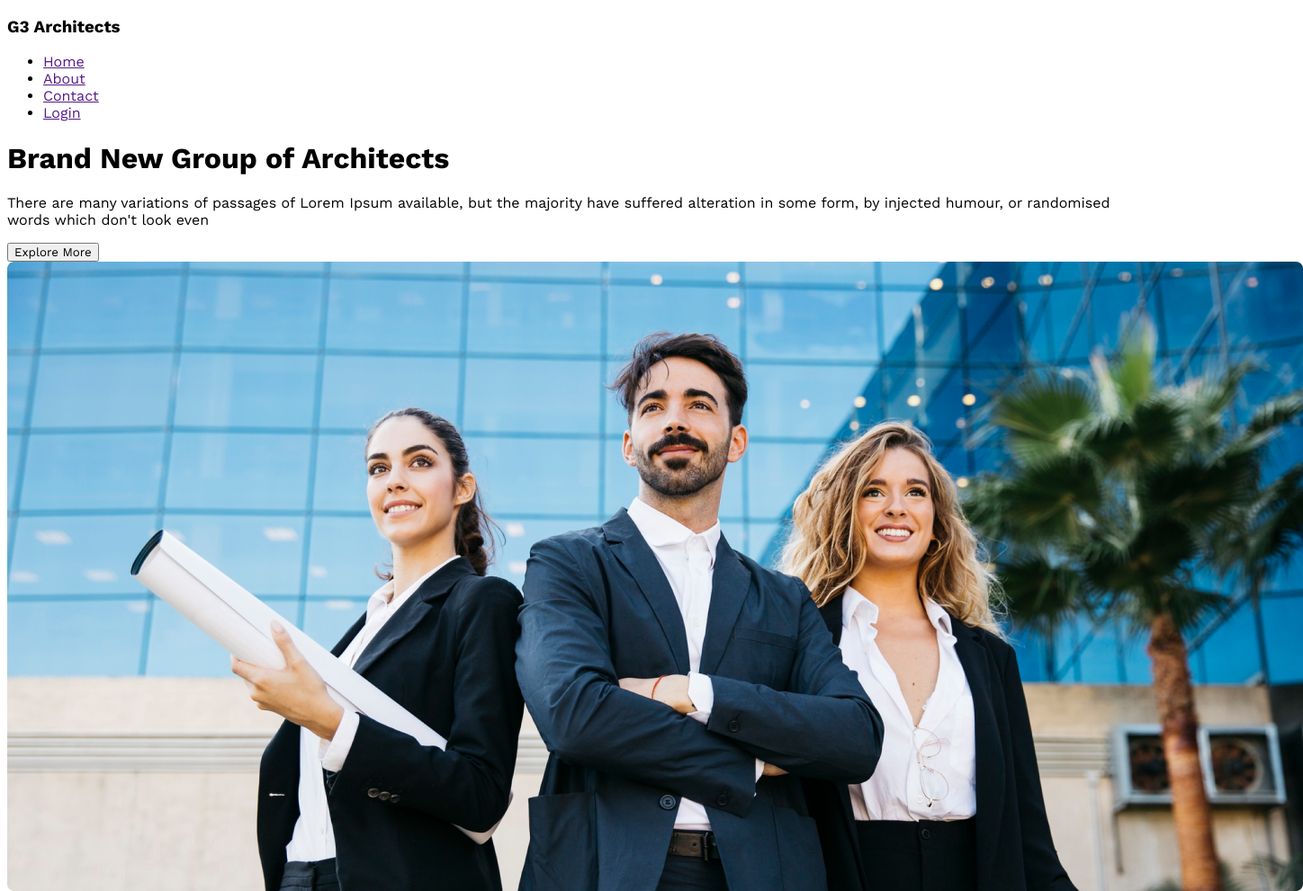
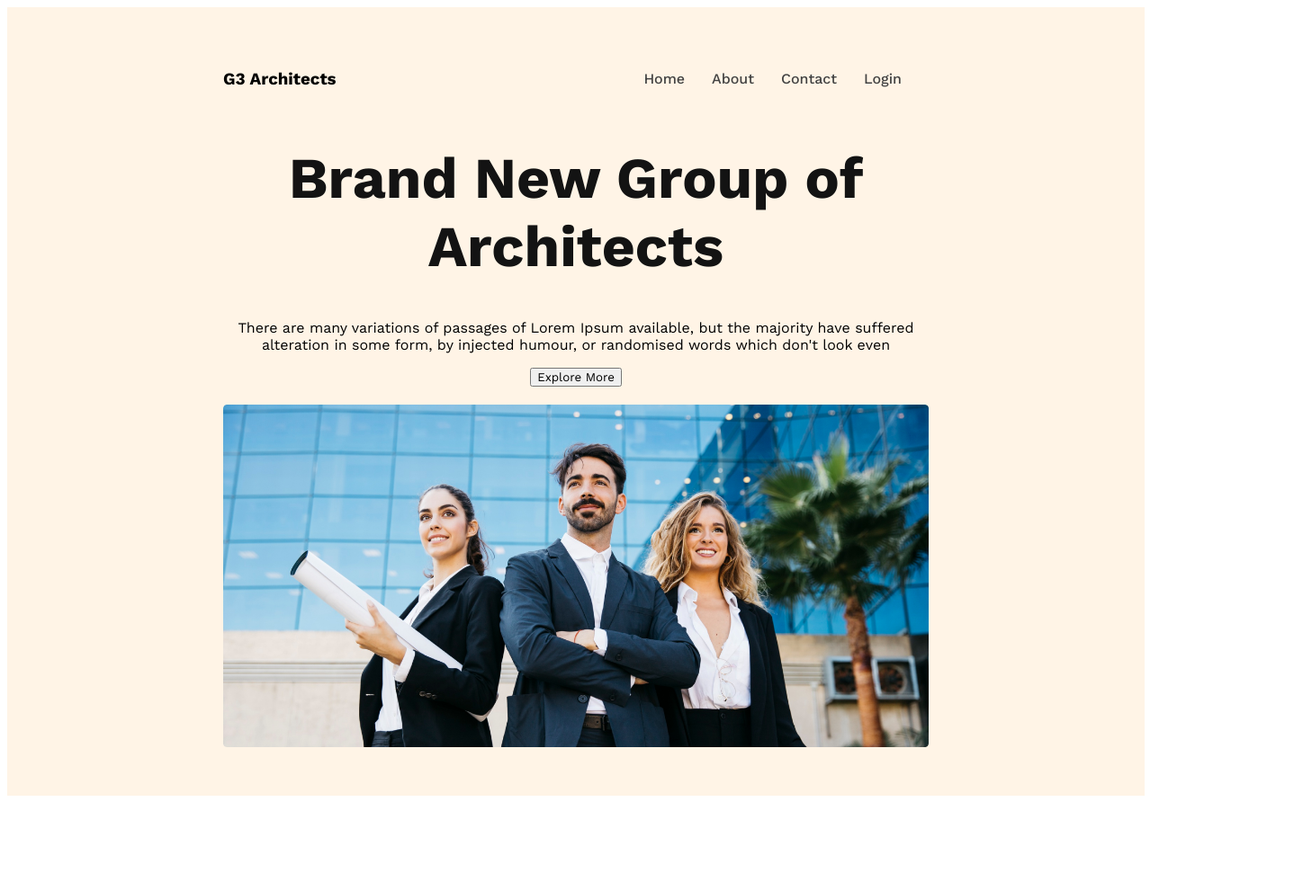
Before and after one commit to minhaz328/g3-architects-web-site, a plain HTML site: page index.html in a window 1280 px wide. Shown: the whole page at 90% size, 1448 px wide, since content can reach past the window. After the commit the page ends 893 px from the top, so only its background shows below. Drawn offline with nearby package versions, Linux system fonts and the light colour scheme.

Commit message:
first commit

```diff
--- a/s.css
+++ b/s.css
@@ -1,7 +1,55 @@
 /* Main work sans font from by google fonts */
 @import url('https://fonts.googleapis.com/css2?family=Lato:ital,wght@0,400;0,700;1,400&family=Open+Sans:wght@400;700;800&family=Work+Sans:wght@400;500;600;700;800&display=swap');
+
 /* Use font */
 *{
     font-family: 'Work Sans', sans-serif;
 
 }
+
+/* header styles */
+header {
+    background: rgba(255, 144, 14, 0.10);
+    padding: 50px 240px;
+}
+/* Nav */
+nav {
+    display: flex;
+    justify-content: space-between;
+    align-items: center;
+}
+/* nav ul */
+nav>ul {
+    display: flex;
+}
+/* nav li */
+nav li {
+    list-style: none;
+    margin-right: 30px;
+    font-weight: 500;
+    font-size: 1rem;
+}
+/* nav li a */
+nav li a {
+    text-decoration: none;
+    color: #424242;
+}
+
+/* banner styles */
+/* banner-content */
+.banner-content {
+    max-width: 800px;
+    text-align: center;
+    margin: 0 auto;
+}
+/* banner-title */
+.banner-title {
+    font-size: 4rem;
+    font-weight: 700;
+    color: #131313;
+}
+/* banner img */
+.banner img {
+    margin-top: 20px;
+    width: 100%;
+}
```
